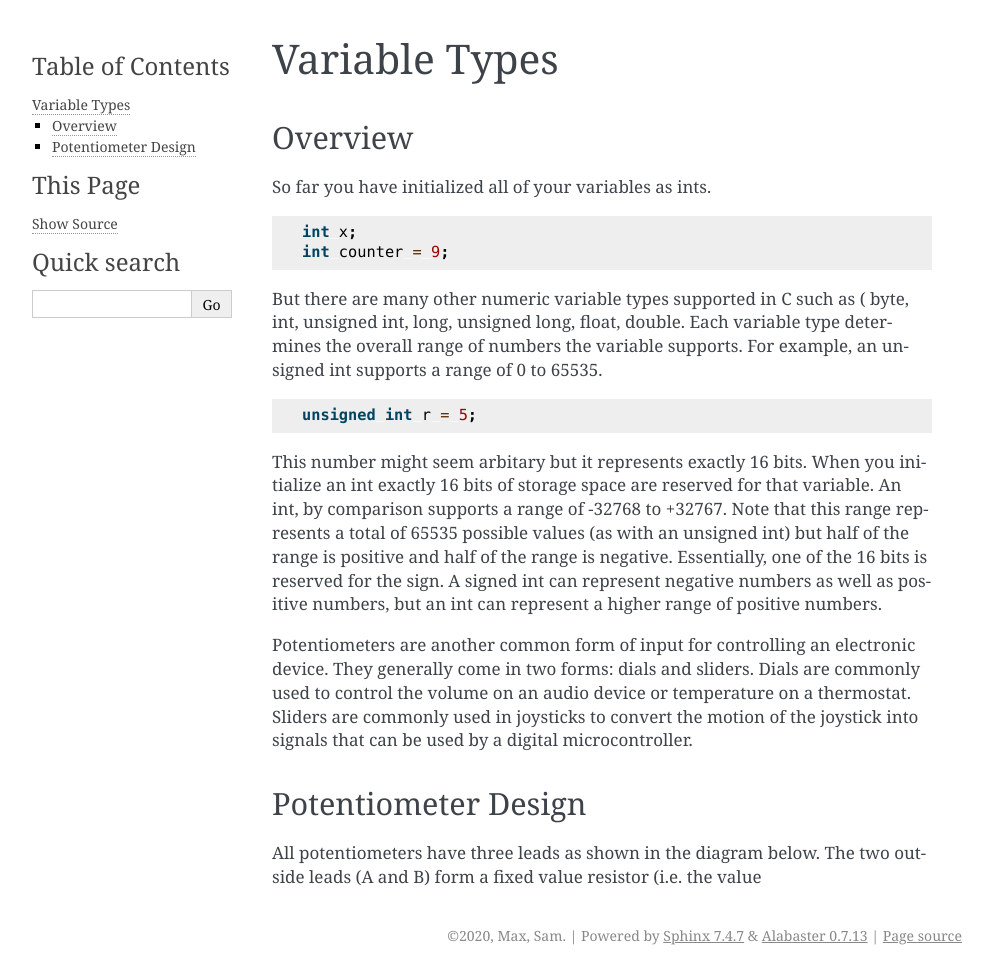
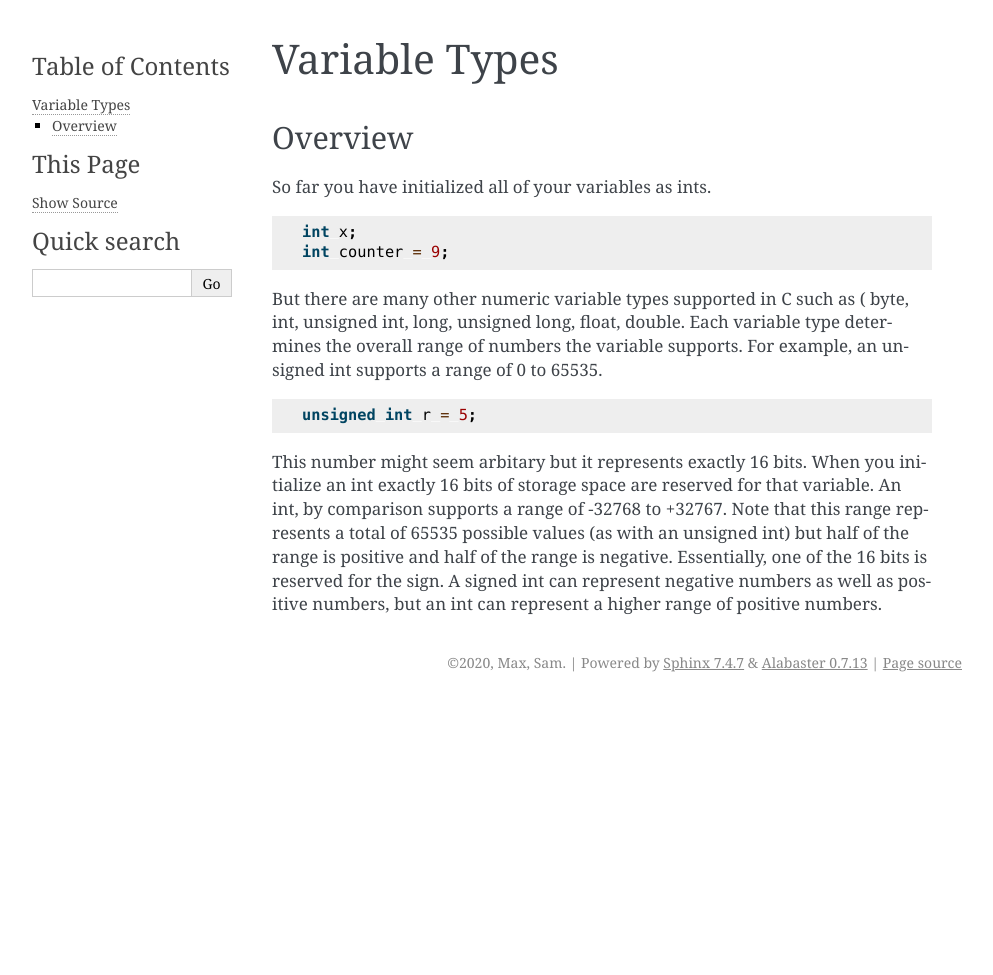
Before and after one commit to maxtkc/mvths-wiki, a Sphinx documentation site: the page built from docs/020a-variable-types.rst, in a window 1280 px wide. Shown: the whole page, without its empty margins (148-1141 px from the left). Built offline with Sphinx 7.4.7, drawn with Linux system fonts in a browser that asks for light colours; after the commit the page ends 900 px from its top, so only the background shows below that.

Commit message:
Update 020a-variable-types.rst

```diff
--- a/docs/020a-variable-types.rst
+++ b/docs/020a-variable-types.rst
@@ -22,19 +22,3 @@ This number might seem arbitary but it represents exactly 16 bits. When you init
 int, by comparison supports a range of -32768 to +32767. Note that this range represents a total of 65535 possible values (as with an unsigned int) but half of the
 range is positive and half of the range is negative. Essentially, one of the 16 bits is reserved for the sign. A signed int can represent negative numbers as well as
 positive numbers, but an int can represent a higher range of positive numbers.
-
-
-
-
-Potentiometers are another common form of input for controlling an
-electronic device. They generally come in two forms: dials and sliders.
-Dials are commonly used to control the volume on an audio device or
-temperature on a thermostat. Sliders are commonly used in joysticks to
-convert the motion of the joystick into signals that can be used by a
-digital microcontroller.
-
-Potentiometer Design
---------------------
-
-All potentiometers have three leads as shown in the diagram below. The
-two outside leads (A and B) form a fixed value resistor (i.e. the value
```
